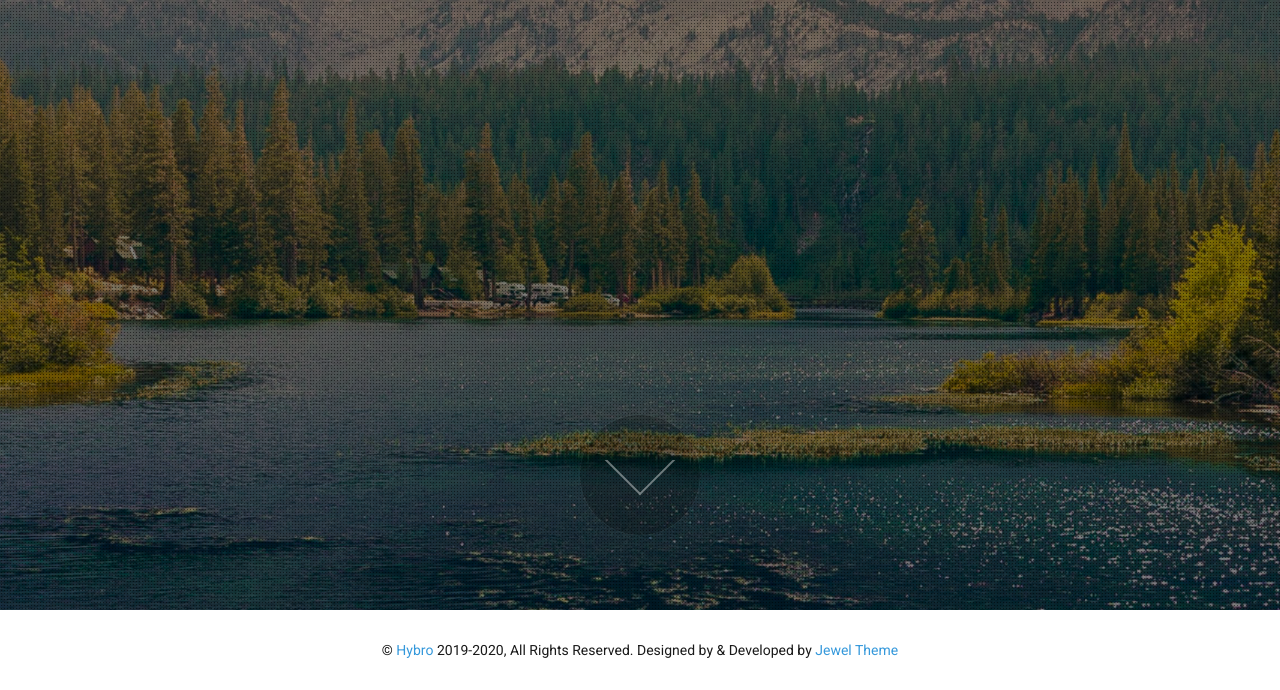
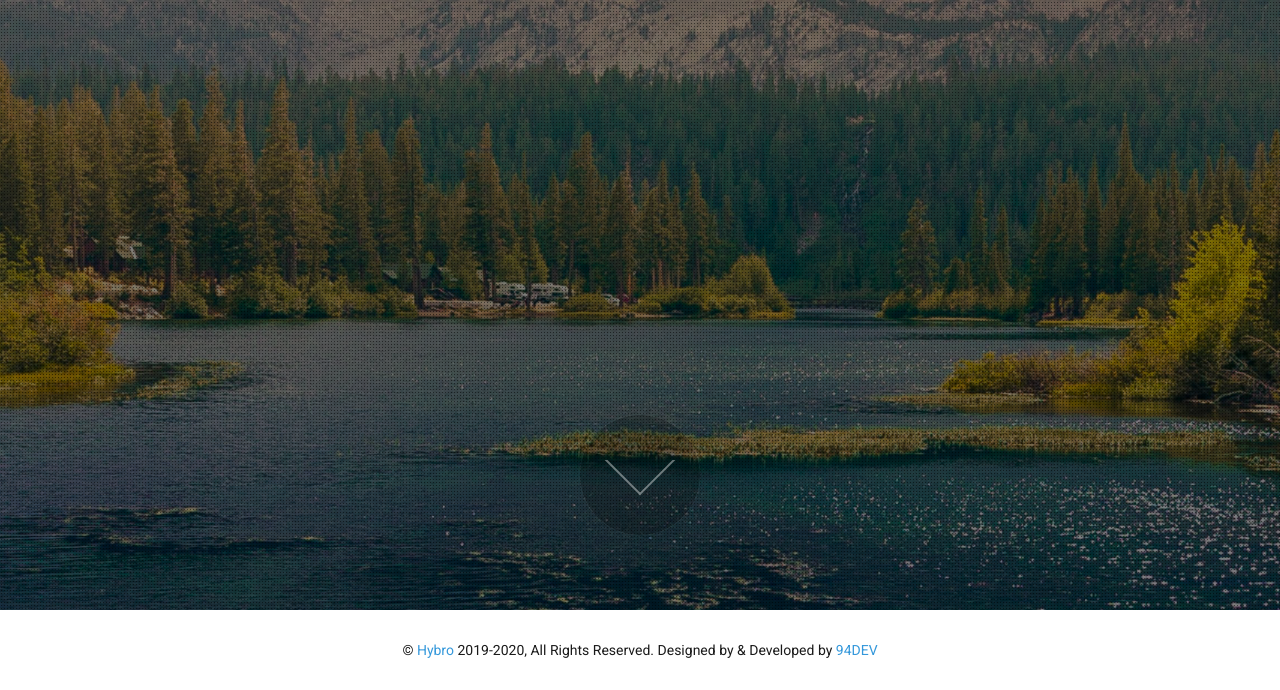
Before and after one commit to hybrotraders/hybrotraders, a plain HTML site: page index.html in a window 1280 px wide. Shown: the part 497-1187 px from the top of the page. Drawn offline with Linux system fonts and the light colour scheme.

Commit message:
Update index.html

```diff
--- a/index.html
+++ b/index.html
@@ -164,7 +164,7 @@
 	<footer id="footer-section">
 		<p class="copyright">
 			&copy; <a href="hybrotraders.com">Hybro</a> 2019-2020, All Rights Reserved. Designed by & Developed
-			by <a href="http://jeweltheme.com">Jewel Theme</a>
+			by <a href="http://94dev.xyz">94DEV</a>
 		</p>
 	</footer>
 	<!-- Footer Section End -->
```
